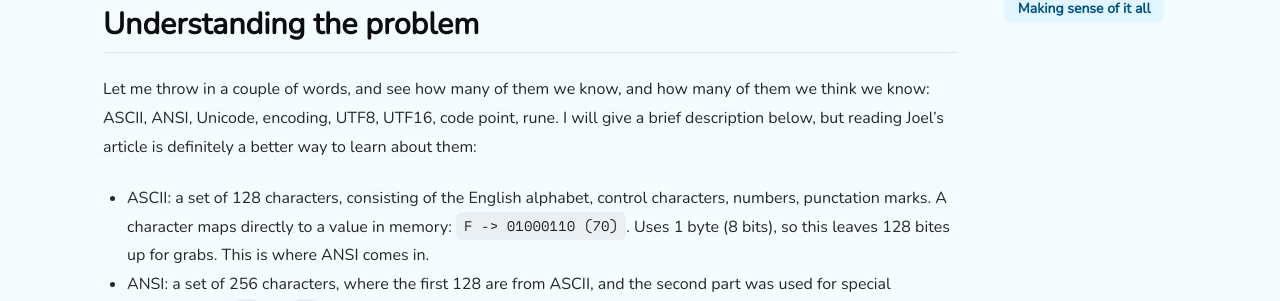
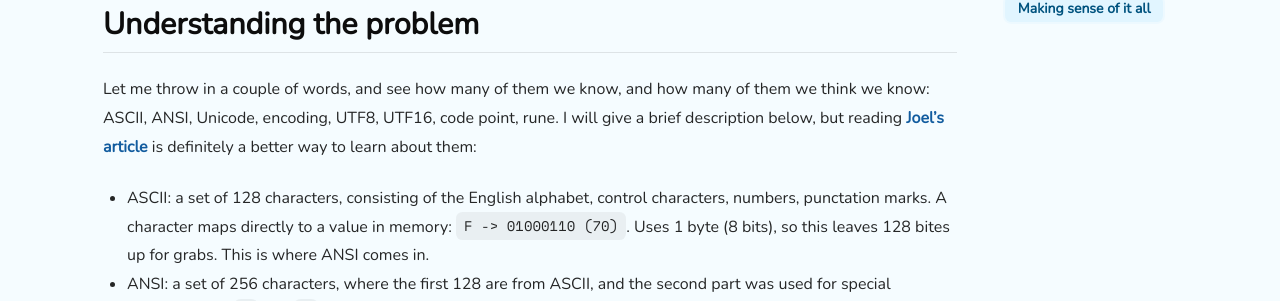
Before and after one commit to ervinb/ervinb.github.io, a Jekyll site: the page built from _posts/2019-08-06-upcase-in-go-the-long-way-around.md, in a window 1280 px wide and 900 px high, scrolled down 675 px. Shown: the part 182-483 px from the top of the window. Built offline with Jekyll 4.4.1, drawn with Linux system fonts in a browser that asks for light colours; nearby versions of some CDN libraries; comment, search, counter and statistics services are not loaded; part of the change alters nothing that is shown.

Commit message:
Repeat link

```diff
--- a/_posts/2019-08-06-upcase-in-go-the-long-way-around.md
+++ b/_posts/2019-08-06-upcase-in-go-the-long-way-around.md
@@ -31,7 +31,7 @@ to be a good refresher about some basics, which often get overlooked or are take
 ## Understanding the problem
 
 Let me throw in a couple of words, and see how many of them we know, and how many of them we think we know: ASCII, ANSI, Unicode, encoding, UTF8, UTF16, code point, rune. I will give a brief description below,
-but reading Joel's article is definitely a better way to learn about them:
+but reading [Joel's article](https://www.joelonsoftware.com/2003/10/08/the-absolute-minimum-every-software-developer-absolutely-positively-must-know-about-unicode-and-character-sets-no-excuses/) is definitely a better way to learn about them:
 
 - ASCII: a set of 128 characters, consisting of the English alphabet, control characters, numbers, punctation marks. A character maps directly to a value in memory: `F -> 01000110 (70)`. Uses 1 byte (8 bits), so this leaves 128 bites up for grabs. This is where ANSI comes in.
 - ANSI: a set of 256 characters, where the first 128 are from ASCII, and the second part was used for special characters like `ő` and `Þ`. As you might imagine, there are more than 128 characters other than English ones,
```
